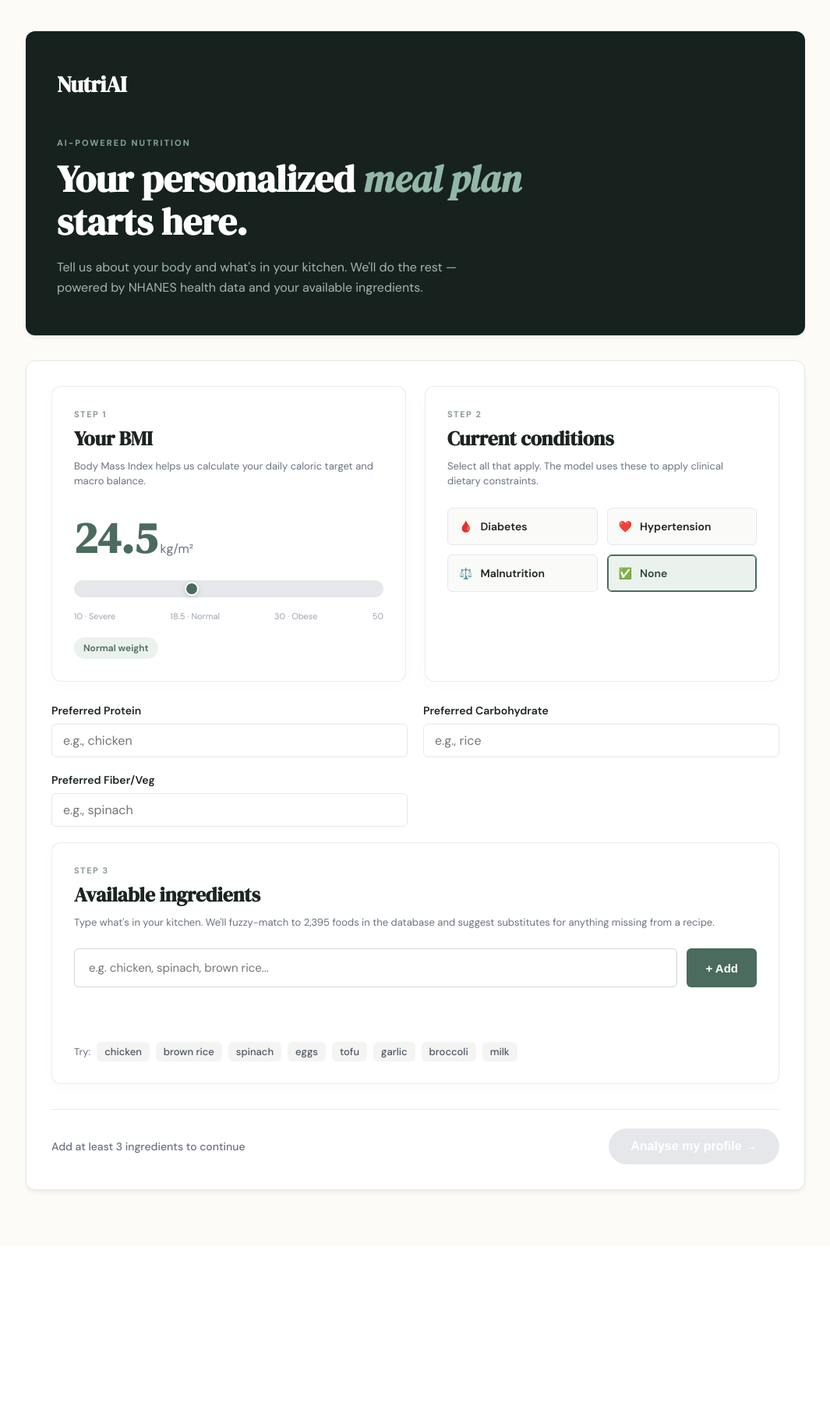
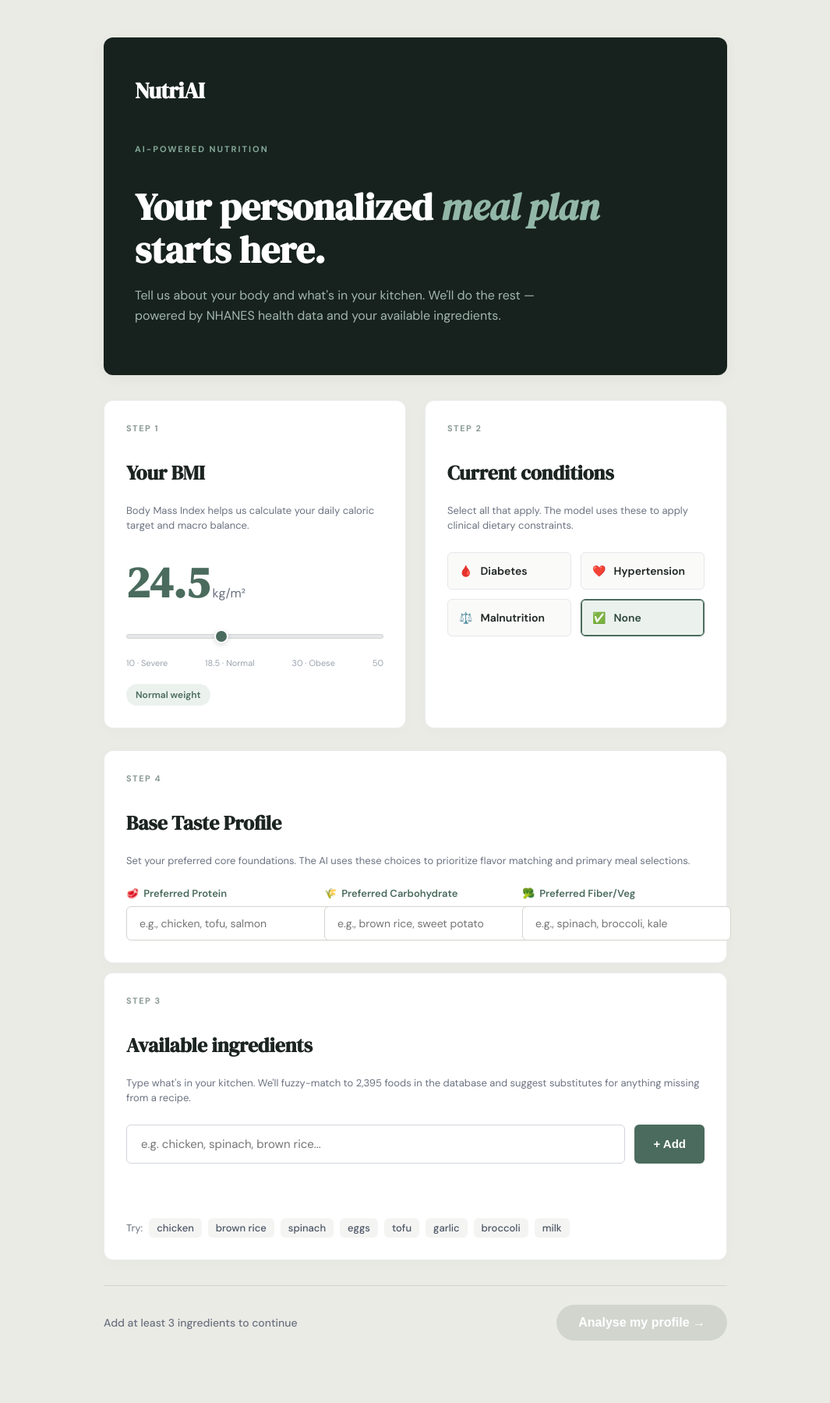
Before and after one commit to Kozukami/AI_SmartMealPlanner, a Flask app: page / in a window 1280 px wide. Shown: the whole page at 78% size, without its empty margins (107-1172 px from the left). Before the commit the page ends 1530 px from the top, so only its background shows below. Run offline with Flask 3, Linux system fonts and the light colour scheme; parts of the project's set-up code (start-up, migrations or seed data) failed here and were passed over.

Commit message:
Refine styles and layout for taste profile section
Updated CSS variables for a muted theme and adjusted layout styles for form elements. Enhanced the user interface for the taste profile section with new input fields.

```diff
--- a/proyek_ai/proyek_ai/templates/index.html
+++ b/proyek_ai/proyek_ai/templates/index.html
@@ -10,18 +10,20 @@
 
     <style>
         /* 16 CSS Design System Variables */
+       /* 16 CSS Design System Variables — Adjusted for Low Glare */
         :root {
-            --cream: #FDFBF7;
+            --cream: #EAEBE5;       /* Darkened from #FDFBF7 to a rich, premium matte stone-linen */
+            --card-bg: #F5F6F2;     /* Replaces pure blinding white (#FFF) with a smooth eggshell/silk */
             --ink: #1C2421;
             --sage: #4A6B5D;
             --sage-mid: #709384;
-            --sage-pale: #EBF2EE;
+            --sage-pale: #E2E8E4;   /* Softened for easier transition states */
             --amber: #D97706;
             --amber-pale: #FEF3C7;
             --rose: #DC2626;
             --rose-pale: #FEE2E2;
-            --border: #E5E7EB;
-            --shadow: 0 4px 6px -1px rgba(0, 0, 0, 0.05), 0 2px 4px -1px rgba(0, 0, 0, 0.03);
+            --border: #D2D5CE;      /* Slightly deeper border to anchor the muted cards */
+            --shadow: 0 4px 20px rgba(23, 34, 30, 0.04);
             --radius-sm: 6px;
             --radius-md: 12px;
             --radius-lg: 24px;
@@ -29,25 +31,44 @@
             --font-serif: 'DM Serif Display', serif;
         }
 
-        * { box-sizing: border-box; margin: 0; padding: 0; }
-
         body {
             background-color: var(--cream);
             color: var(--ink);
             font-family: var(--font-sans);
             padding: 40px 20px;
+            display: flex;
+            justify-content: center; /* Centers the entire application column on the screen */
         }
 
-        .container {
-            max-width: 1000px;
-            margin: 0 auto;
+        /* Dissolving the envelope styles but keeping strict layout constraints */
+        .form-card {
+            background: transparent !important;
+            border: none !important;
+            box-shadow: none !important;
+            padding: 0 !important;
+            margin: 0 auto 32px auto;
+
+            width: 100%;
+            max-width: 800px; /* 🔒 This locks the width so it stops stretching sideways! */
+
+            display: flex;
+            flex-direction: column;
+            gap: 24px; /* Creates clean vertical breathing room between each step card */
         }
 
-        h1 {
-            font-family: var(--font-serif);
-            font-size: 2.5rem;
-            margin-bottom: 24px;
-            color: var(--sage);
+        /* Dissolving the giant white outer envelope so individual cards pop out beautifully */
+        .form-card {
+            background: transparent !important;
+            border: none !important;
+            box-shadow: none !important;
+            padding: 0 !important;
+            margin-bottom: 32px;
+        }
+
+        /* Input field refinements inside the new muted theme */
+        input, select {
+            background-color: #FFFFFF; /* White inside input bars keeps typing clear and crisp */
+            border: 1px solid var(--border);
         }
 
 /* New Hero Header Styling */
@@ -544,6 +565,51 @@
             min-width: 200px;
         }
 
+/* Step 4: Base Taste Profile Layout Configuration */
+        .preferences-inline-grid {
+            display: grid;
+            grid-template-columns: repeat(3, 1fr);
+            gap: 20px;
+        }
+
+        .pref-input-wrapper {
+            display: flex;
+            flex-direction: column;
+            gap: 8px;
+        }
+
+        .pref-input-wrapper label {
+            display: flex;
+            align-items: center;
+            gap: 6px;
+            font-size: 13px;
+            font-weight: 600;
+            color: var(--sage);
+        }
+
+        .pref-input-wrapper input {
+            padding: 12px 16px;
+            font-size: 14px;
+            border-radius: var(--radius-sm);
+            width: 100%;
+        }
+
+        @media (max-width: 768px) {
+            .preferences-inline-grid {
+                grid-template-columns: 1fr;
+                gap: 14px;
+            }
+        }
+
+/* Range Slider Layout Alignment Correction */
+        .custom-slider {
+            padding: 0 !important;        /* Strips out the destructive text padding */
+            margin: 12px 0 !important;     /* Restores balanced vertical breathing room */
+            box-sizing: border-box;        /* Forces the width calculation to stay perfectly true */
+            display: block;
+            width: 100%;
+        }
+
     </style>
 </head>
 <body>
@@ -618,20 +684,27 @@
 
             </div>
 
-            <div class="form-grid">
-                <div class="form-group">
-                    <label for="main_protein">Preferred Protein</label>
-                    <input type="text" id="main_protein" placeholder="e.g., chicken">
+           <div class="step-card full-width-card" style="margin-top: 24px;">
+                <span class="step-label">Step 4</span>
+                <h3 class="step-title">Base Taste Profile</h3>
+                <p class="step-desc">Set your preferred core foundations. The AI uses these choices to prioritize flavor matching and primary meal selections.</p>
+
+                <div class="preferences-inline-grid">
+                    <div class="pref-input-wrapper">
+                        <label for="main_protein"><span>🥩</span> Preferred Protein</label>
+                        <input type="text" id="main_protein" placeholder="e.g., chicken, tofu, salmon">
+                    </div>
+                    <div class="pref-input-wrapper">
+                        <label for="main_carbohydrate"><span>🌾</span> Preferred Carbohydrate</label>
+                        <input type="text" id="main_carbohydrate" placeholder="e.g., brown rice, sweet potato">
+                    </div>
+                    <div class="pref-input-wrapper">
+                        <label for="main_fiber"><span>🥦</span> Preferred Fiber/Veg</label>
+                        <input type="text" id="main_fiber" placeholder="e.g., spinach, broccoli, kale">
+                    </div>
                 </div>
-                <div class="form-group">
-                    <label for="main_carbohydrate">Preferred Carbohydrate</label>
-                    <input type="text" id="main_carbohydrate" placeholder="e.g., rice">
-                </div>
-                <div class="form-group">
-                    <label for="main_fiber">Preferred Fiber/Veg</label>
-                    <input type="text" id="main_fiber" placeholder="e.g., spinach">
-                </div>
-               </div> <div class="step-card full-width-card">
+            </div>
+            <div class="step-card full-width-card">
                 <span class="step-label">Step 3</span>
                 <h3 class="step-title">Available ingredients</h3>
                 <p class="step-desc">Type what's in your kitchen. We'll fuzzy-match to 2,395 foods in the database and suggest substitutes for anything missing from a recipe.</p>
@@ -799,7 +872,7 @@
             errorDiv.style.display = 'block';
         } finally {
             submitBtn.disabled = false;
-            submitBtn.innerText = "Generate Meal Plan";
+            submitBtn.innerText = "Analyse my profile →"; // <-- Changed this from "Generate Meal Plan"
         }
     }
 
```
